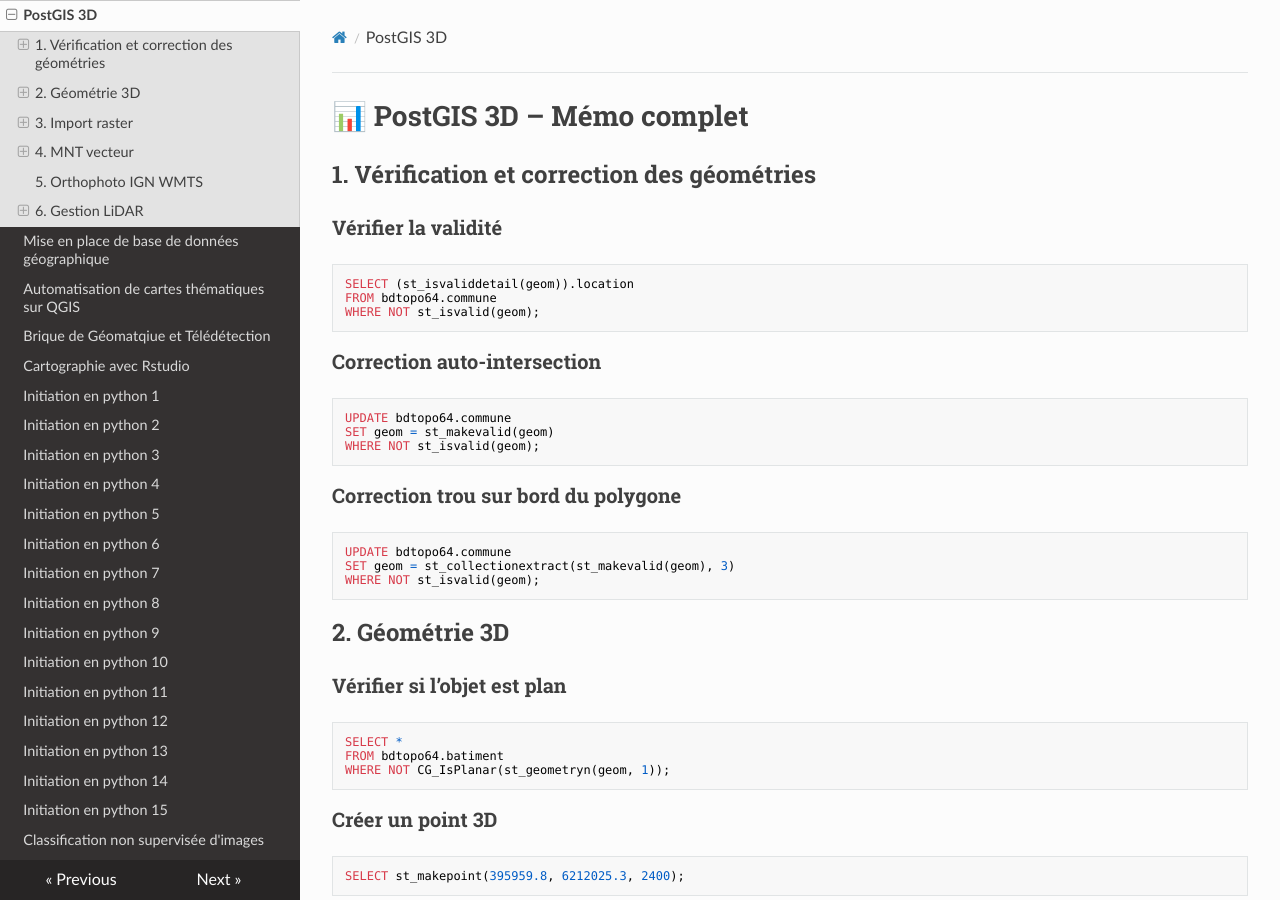
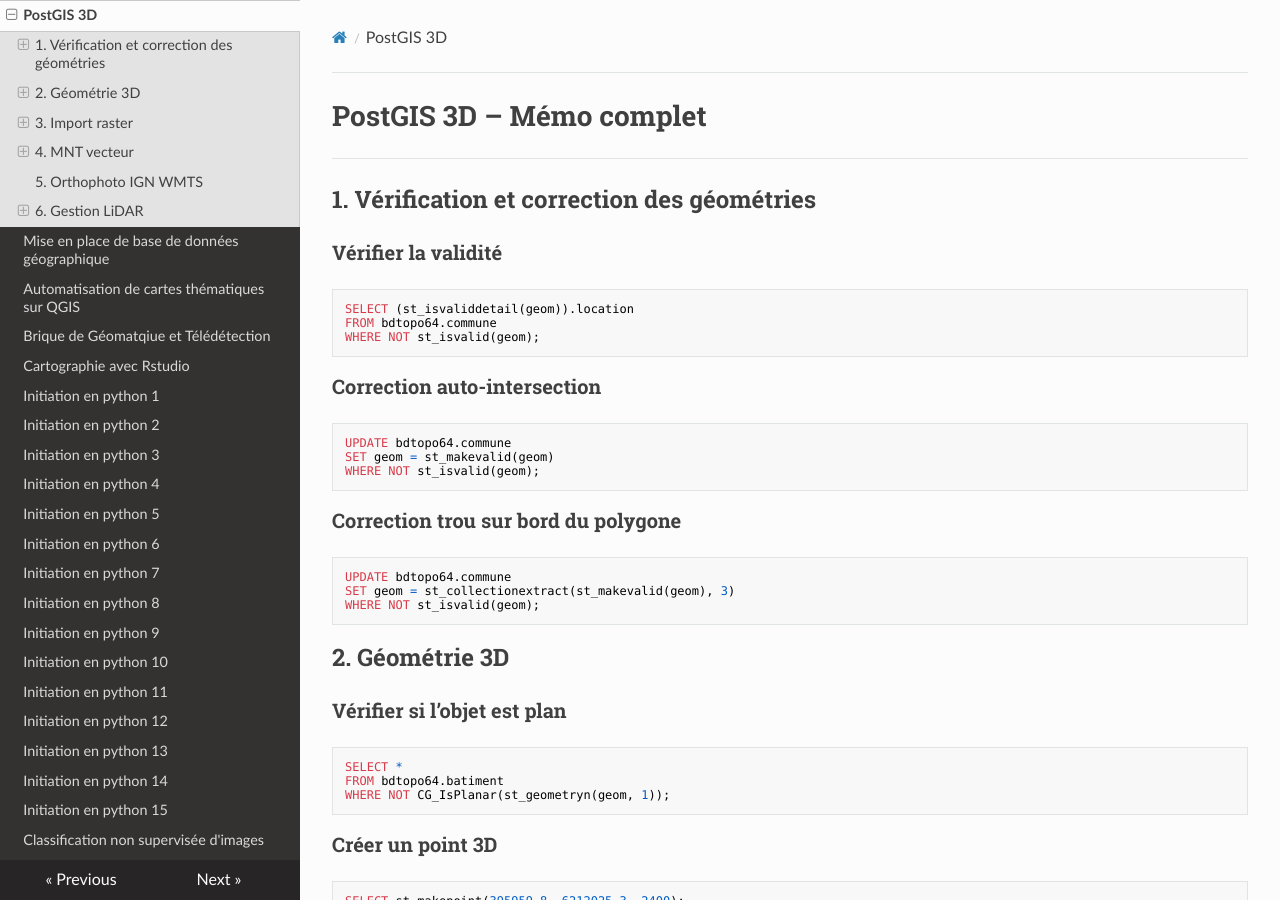
Before and after one commit to abdou123-guene/Site_de_documentation_geomatique, an MkDocs documentation site: the page built from docs/postgis_3d_notes.md, in a window 1280 px wide and 900 px high. Built offline with MkDocs 1.6.1, drawn with Linux system fonts in a browser that asks for light colours; nearby versions of some CDN libraries.

```diff
--- a/docs/postgis_3d_notes.md
+++ b/docs/postgis_3d_notes.md
@@ -1,4 +1,5 @@
-# 📊 PostGIS 3D – Mémo complet
+# PostGIS 3D – Mémo complet
+---
 
 ## 1. Vérification et correction des géométries
 
```
